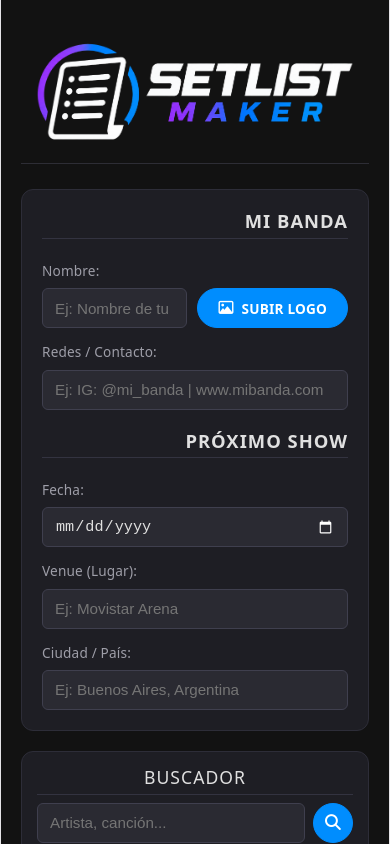
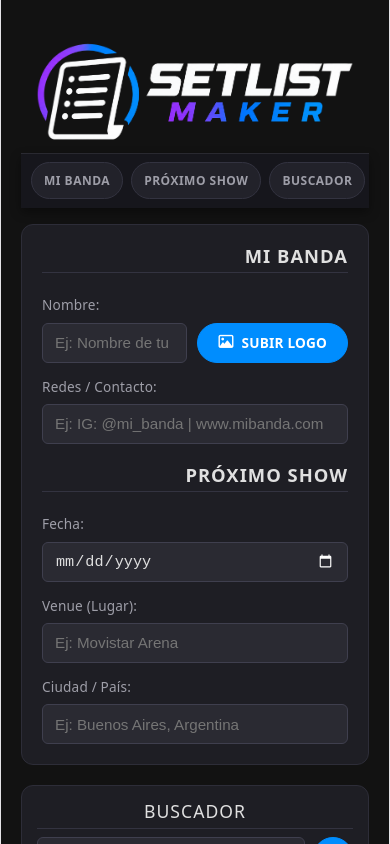
Before and after one commit to hcirig/setlist-maker, a React (Vite) app: page / in a window 390 px wide. Shown: the top 844 px of the page. Built offline with nearby package versions, Linux system fonts and the light colour scheme.

Commit message:
v2 add navbar mobile

```diff
--- a/src/App.css
+++ b/src/App.css
@@ -1,5 +1,5 @@
 /* =========================================
-   ESTILOS GENERALES Y PALETA DE COLORES V2.8
+   ESTILOS GENERALES Y PALETA DE COLORES V2.9
    ========================================= */
 
 :root {
@@ -23,13 +23,13 @@ body {
   font-family: system-ui, -apple-system, BlinkMacSystemFont, 'Segoe UI', Roboto, sans-serif;
   margin: 0;
   padding: 0;
+  scroll-behavior: smooth; /* Permite scroll suave al hacer clic en los accesos directos */
 }
 
 /* Header */
 .app-header {
   border-bottom: 1px solid #2d2d35;
-  padding: 20px 15px;
-  margin-bottom: 25px;
+  padding: 20px 15px 10px 15px;
   text-align: center;
 }
 
@@ -43,6 +43,49 @@ body {
   display: block;
 }
 
+/* NAVBAR MOBILE (Pegajoso) */
+.mobile-nav {
+  display: flex;
+  overflow-x: auto;
+  white-space: nowrap;
+  background-color: #16161c;
+  border-bottom: 1px solid #2d2d38;
+  padding: 8px 10px;
+  gap: 8px;
+  position: sticky;
+  top: 0;
+  z-index: 100;
+  box-shadow: 0 4px 10px rgba(0, 0, 0, 0.4);
+}
+
+.mobile-nav-link {
+  color: var(--text-muted);
+  text-decoration: none;
+  font-size: 0.75em;
+  font-weight: 600;
+  text-transform: uppercase;
+  letter-spacing: 0.5px;
+  padding: 6px 12px;
+  border-radius: 9999px;
+  background-color: #22222a;
+  border: 1px solid #333340;
+  transition: all 0.2s ease;
+  flex-shrink: 0;
+}
+
+.mobile-nav-link:hover, .mobile-nav-link:active {
+  color: #ffffff;
+  background-color: var(--btn-blue);
+  border-color: var(--btn-blue);
+}
+
+/* Esconder la barra en pantallas de Escritorio */
+@media (min-width: 992px) {
+  .mobile-nav {
+    display: none;
+  }
+}
+
 /* Secciones divididas: Mi Banda & Próximo Show */
 .band-show-container {
   display: flex;
@@ -53,6 +96,8 @@ body {
   border-radius: 12px;
   border: 1px solid #2d2d38;
   box-sizing: border-box;
+  margin-top: 15px;
+  scroll-margin-top: 60px; /* Offset para que el navbar pegajoso no tape la sección al navegar */
 }
 
 .section-block {
@@ -60,6 +105,7 @@ body {
   display: flex;
   flex-direction: column;
   gap: 12px;
+  scroll-margin-top: 60px;
 }
 
 .section-title-right {
@@ -175,7 +221,7 @@ input[type="date"].custom-input {
   transition: background-color 0.3s ease, border-color 0.3s ease, box-shadow 0.3s ease;
 }
 
-/* Botón Peligro / Quitar / Limpiar Redondo (30px o 40px segun contexto) */
+/* Botón Peligro / Quitar / Limpiar Redondo */
 .btn-danger-round {
   width: 30px;
   height: 30px;
@@ -250,7 +296,7 @@ input[type="date"].custom-input {
   font-size: 1.1em;
 }
 
-/* Layout Principal con Ajustes de Margen Responsive */
+/* Layout Principal */
 .main-container {
   display: flex;
   gap: 20px;
@@ -263,6 +309,7 @@ input[type="date"].custom-input {
 .columna-catalogo, .columna-panel, .columna-setlist {
   width: 100%;
   box-sizing: border-box;
+  scroll-margin-top: 60px; /* Evita que el header tape el título al hacer clic */
 }
 
 .scroll-area {
--- a/src/App.jsx
+++ b/src/App.jsx
@@ -423,11 +423,20 @@ function App() {
         />
       </header>
 
+      {/* NAVBAR MOBILE PEGAJOSO */}
+      <nav className="mobile-nav">
+        <a href="#sec-mi-banda" className="mobile-nav-link">Mi Banda</a>
+        <a href="#sec-proximo-show" className="mobile-nav-link">Próximo Show</a>
+        <a href="#sec-buscador" className="mobile-nav-link">Buscador</a>
+        <a href="#sec-setlist" className="mobile-nav-link">Setlist</a>
+        <a href="#sec-panel" className="mobile-nav-link">Panel de Control</a>
+      </nav>
+
       {/* CONTENEDOR SECCIONES "MI BANDA" Y "PRÓXIMO SHOW" */}
       <section className="band-show-container">
 
         {/* MI BANDA */}
-        <div className="section-block">
+        <div id="sec-mi-banda" className="section-block">
           <h2 className="section-title-right">Mi Banda</h2>
 
           <div className="field-group">
@@ -487,7 +496,7 @@ function App() {
         </div>
 
         {/* PRÓXIMO SHOW */}
-        <div className="section-block">
+        <div id="sec-proximo-show" className="section-block">
           <h2 className="section-title-right">Próximo Show</h2>
 
           <div className="field-group">
@@ -529,7 +538,7 @@ function App() {
       <main className="main-container">
 
         {/* BUSCADOR DE CANCIONES */}
-        <section className="columna-catalogo" style={{ backgroundColor: 'var(--panel-bg)', padding: '15px', borderRadius: '12px', minWidth: 0, boxSizing: 'border-box', border: '1px solid #2d2d38' }}>
+        <section id="sec-buscador" className="columna-catalogo" style={{ backgroundColor: 'var(--panel-bg)', padding: '15px', borderRadius: '12px', border: '1px solid #2d2d38' }}>
           <h2 style={{ fontSize: '1.1em', marginTop: '0', textTransform: 'uppercase', letterSpacing: '1px', color: 'var(--text-main)', borderBottom: '1px solid #333340', paddingBottom: '6px' }}>
             Buscador
           </h2>
@@ -627,7 +636,7 @@ function App() {
         </section>
 
         {/* SETLIST PRINCIPAL */}
-        <section className="columna-setlist" style={{ backgroundColor: 'var(--panel-bg)', padding: '15px', borderRadius: '12px', minWidth: 0, border: '1px solid #2d2d38' }}>
+        <section id="sec-setlist" className="columna-setlist" style={{ backgroundColor: 'var(--panel-bg)', padding: '15px', borderRadius: '12px', border: '1px solid #2d2d38' }}>
           <div style={{ display: 'flex', justifyContent: 'space-between', alignItems: 'center', marginBottom: '12px', flexWrap: 'wrap', gap: '10px', borderBottom: '1px solid #333340', paddingBottom: '6px' }}>
             <h2 style={{ margin: '0', fontSize: '1.1em', textTransform: 'uppercase', letterSpacing: '1px', color: 'var(--text-main)' }}>
               Tu Setlist
@@ -794,7 +803,7 @@ function App() {
         </section>
 
         {/* PANEL DE CONTROL */}
-        <section className="columna-panel" style={{ backgroundColor: 'var(--panel-bg)', padding: '15px', borderRadius: '12px', minWidth: 0, border: '1px solid #2d2d38' }}>
+        <section id="sec-panel" className="columna-panel" style={{ backgroundColor: 'var(--panel-bg)', padding: '15px', borderRadius: '12px', border: '1px solid #2d2d38' }}>
           <h2 style={{ fontSize: '1.1em', marginTop: '0', textTransform: 'uppercase', letterSpacing: '1px', color: 'var(--text-main)', borderBottom: '1px solid #333340', paddingBottom: '6px' }}>
             Panel de Control
           </h2>
```
